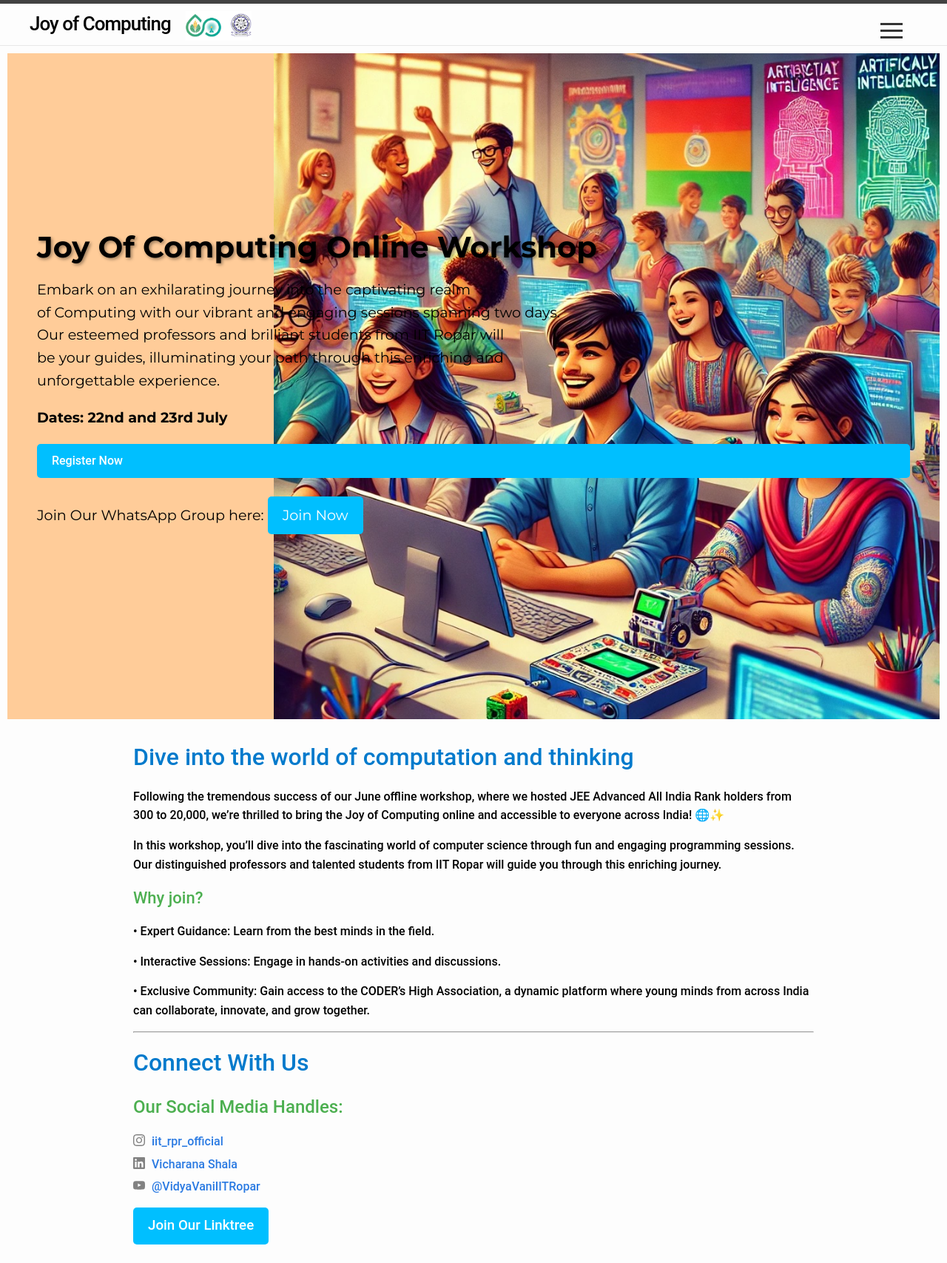
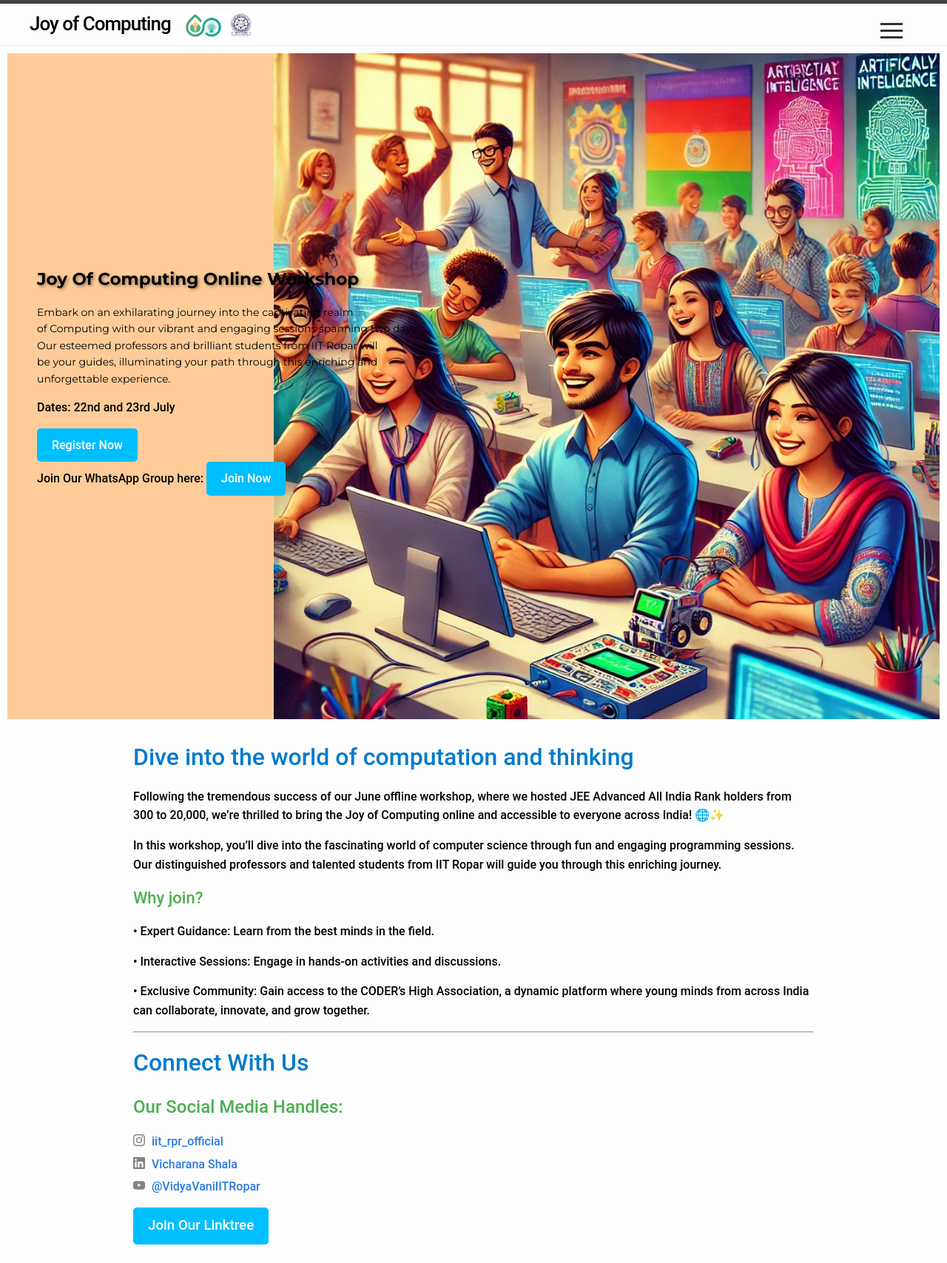
Before and after one commit to sudarshansudarshan/joc, a Jekyll site: the page built from index.markdown, in a window 1280 px wide. Shown: the whole page at 74% size. Built offline with Jekyll 4.4.1, drawn with Linux system fonts in a browser that asks for light colours.

Commit message:
Update home.html

```diff
--- a/_layouts/home.html
+++ b/_layouts/home.html
@@ -63,38 +63,39 @@ layout: default
     }
 
     .hero-section {
-      display: flex;
       width: 100%;
       height: 100vh; /* Adjust height as needed */
-      background-color: #ffcc99;
-      background-image: url('images/joc image.jpg');
+      background-image: url('images/bgg1.png');
       background-size: contain;
       background-repeat: no-repeat;
-      background-position: right top;
+      background-position: center top;
+      display: flex;
+      align-items: center; /* Center content vertically */
+      justify-content: left; /* Center content horizontally */
       color: white; /* Set default text color */
+      text-align: center; /* Center text */
+      /* margin-top: 100px; */
     }
 
-    .text-section {
-      flex: 1;
-      padding: 40px;
-      display: flex;
-      flex-direction: column;
-      justify-content: center;
+    .hero-image {
+      max-width: 100%;
+      height: auto;
     }
 
-    .text-section h2 {
+    .hero-text {
+      margin-top: 20px;
+    }
+
+    .hero-text h2 {
       font-size: 2.5em; /* Larger font size for heading */
       margin-bottom: 10px;
-      color: #000000;
-      font-family: 'Montserrat', sans-serif;
-      text-shadow: 2px 2px 4px rgba(0, 0, 0, 0.4);
+      color: #FFFFFF;
     }
 
-    .text-section p {
+    .hero-text p {
       font-size: 1.2em;
       margin-bottom: 20px;
-      color: #000000;
-      font-family: 'Montserrat', sans-serif;
+      color: #FFFFFF;
     }
 
     .btn {
@@ -111,6 +112,30 @@ layout: default
       background-color: #008CBA;
     }
 
+    .post-list-heading {
+      font-size: 1.5em;
+      margin-bottom: 20px;
+    }
+
+    .post-list li {
+      margin-bottom: 20px;
+    }
+
+    .post-meta {
+      font-size: 0.9em;
+      color: #666;
+    }
+
+    .post-link {
+      color: #333;
+      text-decoration: none;
+      transition: color 0.3s;
+    }
+
+    .post-link:hover {
+      color: #ff6600; /* Change color on hover */
+    }
+
     .content {
             text-align: left;
     }
@@ -119,6 +144,8 @@ layout: default
       width: 16px;
       height: 16px;
     }
+
+
   </style>
 </head>
 <body>
@@ -127,26 +154,59 @@ layout: default
     <h1 class="page-heading">{{ page.title }}  </h1>
   {%- endif -%}-->
 
-    <div class="hero-section">
-      <div class="text-section">
-        <h2><b>Joy Of Computing Online Workshop</b></h2>
-        <p>
+
+  <div class="hero-section" style="width: 100%; background-color: #ffcc99; background-image: url('images/joc image.jpg'); background-size: contain; background-repeat: no-repeat; background-position: right top;">
+    <div class="content" style="padding-left: 40px;">
+<!--       <h2 style="color: black;"><b> Joy Of Computing Online Workshop</b></h2> -->
+      <h2 style="color: black; font-family: 'Montserrat', sans-serif; font-size: 23px; text-shadow: 2px 2px 4px rgba(0, 0, 0, 0.4);"><b>Joy Of Computing Online Workshop</b></h2>
+
+      <p style="color: black; font-family: 'Montserrat', sans-serif; font-size: 14px">
         Embark on an exhilarating journey into the captivating realm <br>of Computing with our vibrant and engaging sessions spanning two days. <br>Our esteemed professors and brilliant students from IIT Ropar will <br>be your guides, illuminating your path through this enriching and <br>unforgettable experience.
       </p>
-        <p><b>Dates: 22nd and 23rd July</b></p>
+
+      <p style="color: black;"><b>Dates: 22nd and 23rd July</b></p>
+
       <a href="https://forms.gle/HP18PAvap6ifJ8EG8" class="btn">Register Now</a>
       <br>
-        <p>
+
+      <p style="color: black;">
         Join Our WhatsApp Group here:
         <a href="https://chat.whatsapp.com/J4Na1mTOXqY3xCPWGv64sz" class="btn">Join Now</a>
       </p>
+
     </div>
   </div>
-
   <br>
-    <div class="content" style="padding-left: 170px; padding-right: 170px;">
+  <div class="content" style="padding-left: 170px; padding-right: 170px ;">
   {{ content }}
   </div>
+
+ <!-- {%- if site.posts.size > 0 -%}
+    <div class="recent-posts">
+      <h1 class="post-list-heading">Recent Posts</h1>
+      <ul class="post-list">
+        {%- for post in site.posts limit: 1 -%}
+        <li>-->
+        <!--  {%- assign date_format = site.minima.date_format | default: "%b %-d, %Y" -%}
+          <span class="post-meta">{{ post.date | date: date_format }}</span>
+
+            <a class="post-link" href="/aicamp/dashboard/">
+              <h6>
+              Matrix Mystics
+              </h6>
+            </a> -->
+
+          {%- if site.show_excerpts -%}
+            {{ post.excerpt }}
+          {%- endif -%}
+        </li>
+        {%- endfor -%}
+      </ul>
+      <!-- <a href="" class="btn">View All Posts</a> -->
+    </div>
+  {%- endif -%}
+
+
 </div>
 </body>
 </html>
```
Lines whose indentation alone changed are shown as unchanged.
